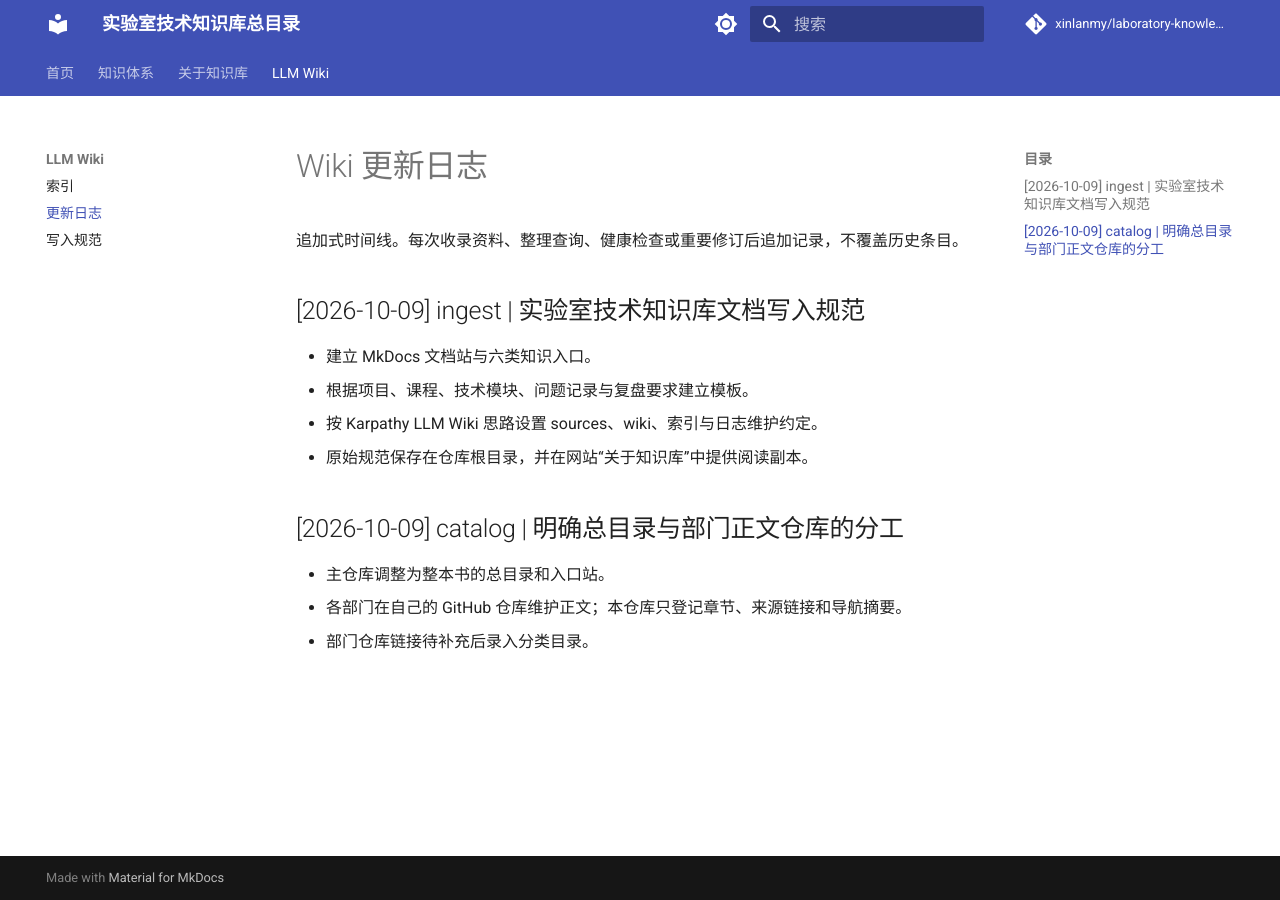
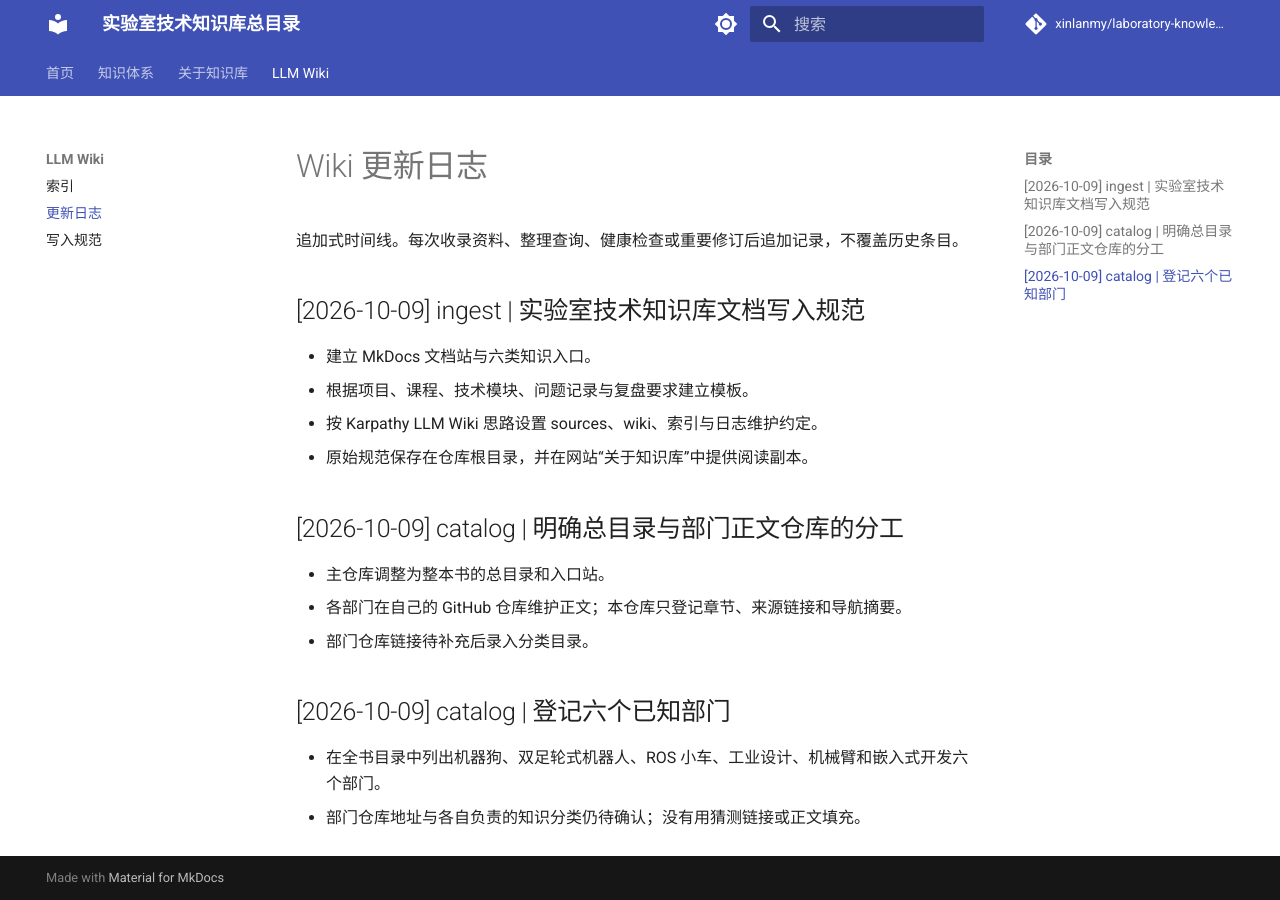
Before and after one commit to Xinlanmy/laboratory-knowledge-base, an MkDocs documentation site: the page built from docs/wiki/log.md, in a window 1280 px wide. Built offline with MkDocs 1.6.1 and Material for MkDocs 9.7.7, drawn with Linux system fonts in a browser that asks for light colours; comment, search, counter and statistics services are not loaded.

Commit message:
List six departments in catalog

```diff
--- a/docs/wiki/log.md
+++ b/docs/wiki/log.md
@@ -14,3 +14,8 @@
 - 主仓库调整为整本书的总目录和入口站。
 - 各部门在自己的 GitHub 仓库维护正文；本仓库只登记章节、来源链接和导航摘要。
 - 部门仓库链接待补充后录入分类目录。
+
+## [2026-10-09] catalog | 登记六个已知部门
+
+- 在全书目录中列出机器狗、双足轮式机器人、ROS 小车、工业设计、机械臂和嵌入式开发六个部门。
+- 部门仓库地址与各自负责的知识分类仍待确认；没有用猜测链接或正文填充。
```
